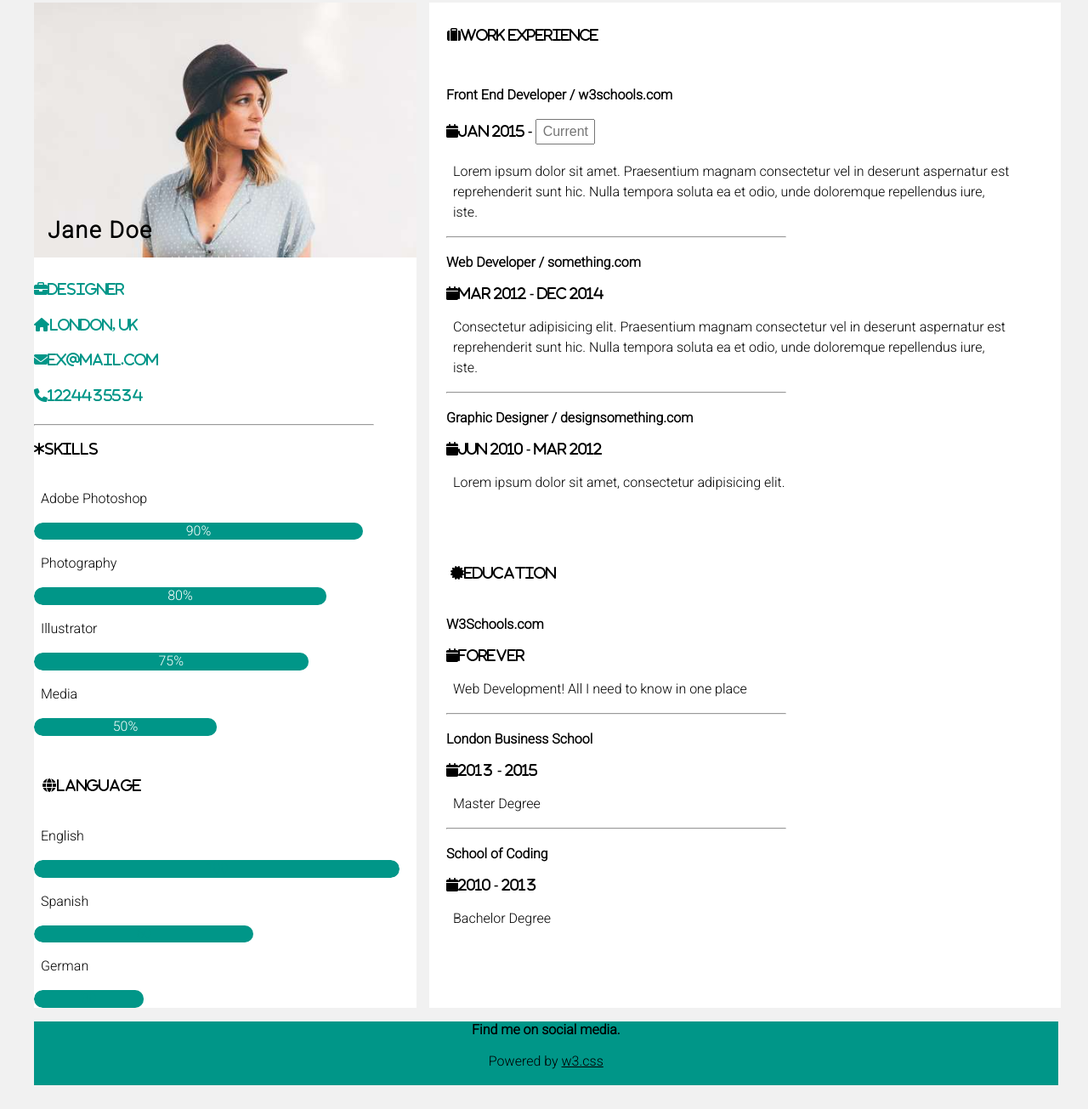
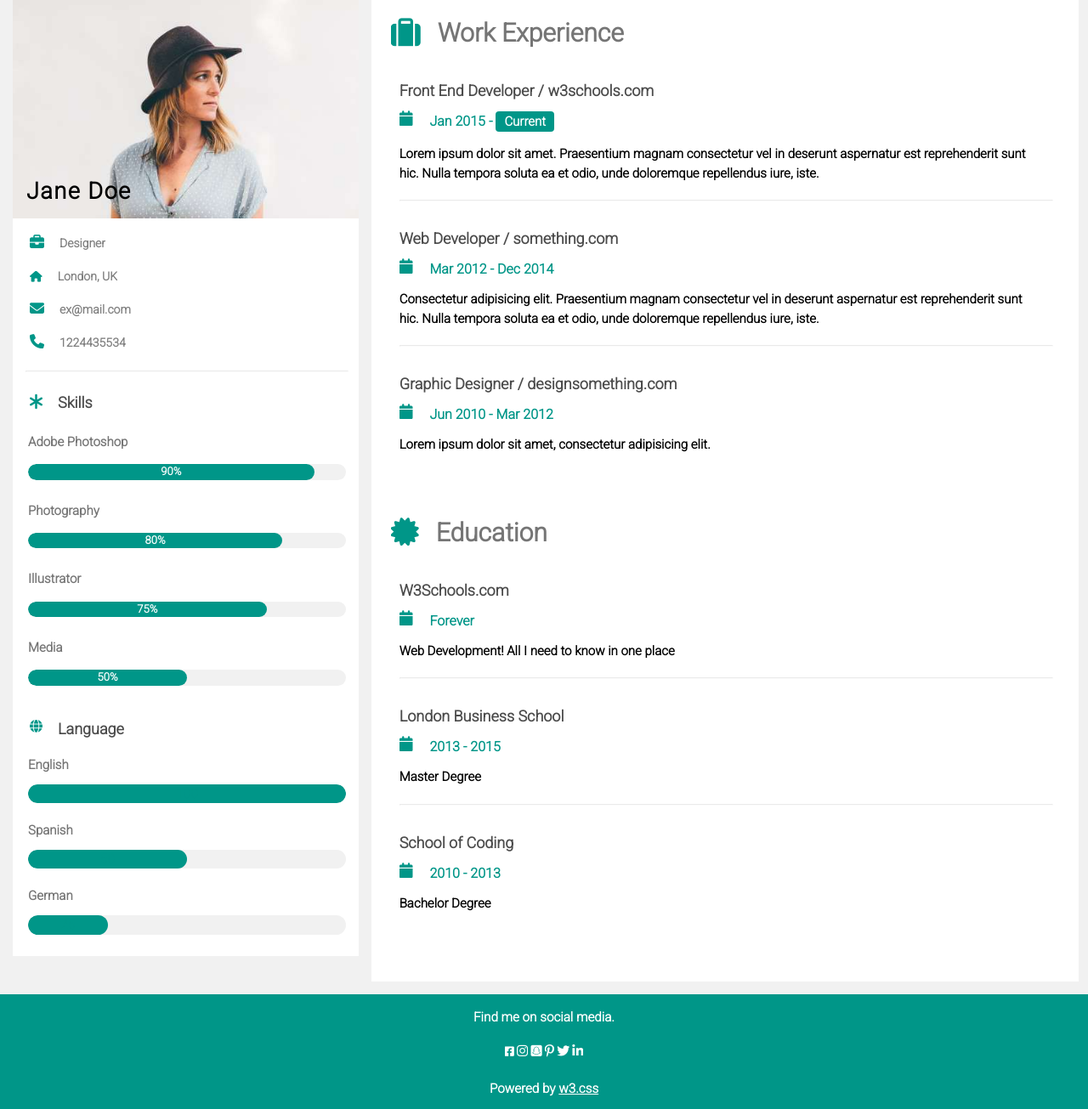
Before and after one commit to Nathanael-Lontsi/cv-template, a plain HTML site: page index.html in a window 1280 px wide. Shown: the part 32-1337 px from the top of the page at 85% size. Drawn offline with Linux system fonts and the light colour scheme.

Commit message:
several additions made

```diff
--- a/assets/styles/style.css
+++ b/assets/styles/style.css
@@ -1,5 +1,6 @@
 * {
-  box-sizing: border-box;
+  box-sizing: inherit;
+  font-family: 'Roboto', sans-serif;
   margin: 0;
   overflow-x: hidden;
   padding: 0;
@@ -7,136 +8,249 @@
 
 body {
   align-items: center;
-  font-family: 'Roboto', sans-serif;
   background: #f1f1f1;
-  padding: 20px;
   justify-content: center;
-  margin-left: 20px;
+  margin-top: 10px;
 }
 
 .container {
   background-color: #f1f1f1;
   display: grid;
   gap: 15px;
-  grid-template-columns: auto auto;
-  margin-top: 15px;
+  grid-template-columns: 1fr 2fr;
+  margin-top: 8px;
   position: relative;
-  width: 99%;
 }
 
 .left-side {
   background-color: #fff;
-  /* float: left; */
+  margin-bottom: 30px;
+  margin-left: 15px;
+  padding-bottom: 25px;
   position: relative;
 }
 
 .right-side {
   background-color: #fff;
-  /* float: left; */
-  padding: 0 50px 0 20px;
+  padding-left: 23px;
   position: relative;
-  width: 100%;
+  width: 96%;
 }
 
 .profile {
   position: relative;
   text-align: center;
-  color: black;
+  color: #000;
+}
+
+.profile img {
+  width: 100%;
 }
 
 .jane-doe {
+  bottom: 20px;
+  font-size: 27px;
+  left: 16px;
+  letter-spacing: 1.5px;
   position: absolute;
-  bottom: 20px;
-  letter-spacing: 1.5px;
-  left: 16px;
-  font-size: 27px;
 }
 
 .icons {
-  display: grid;
-  line-height: 1.6;
+  display: flex;
+  gap: 18px;
+  line-height: 1.5;
+  padding-left: 20px;
+  padding-top: 15px;
+}
+
+.name {
+  font-size: 14px;
+  font-weight: bold;
+  opacity: 0.5;
 }
 
 .icons .fa {
   color: #009688;
+  font-size: 17px;
 }
 
-hr {
-  width: 400px;
+.icons .fa-home {
+  font-size: 13px;
+}
+
+.line {
+  margin-left: 15px;
+  width: 93%;
+  opacity: 0.2;
+}
+
+h1 {
+  color: #757575;
+  font-size: 30px;
+}
+
+h2 {
+  font-size: 18px;
+  opacity: 0.7;
+}
+
+.asterisk {
+  display: flex;
+  gap: 18px;
+  padding-left: 20px;
+  padding-top: 25px;
+}
+
+.fa-asterisk {
+  color: #009688;
+  font-size: 20px;
+}
+
+.skill {
+  color: #757575;
+  font-size: 15px;
+  font-weight: bold;
+  line-height: 3.5;
+  padding-left: 18px;
+  padding-top: 10px;
 }
 
 .progressbar {
-  background-color: #fff;
+  background-color: #f1f1f1;
+  border-radius: 10px;
+  font-size: 13px;
+  font-weight: bold;
+  line-height: 1.4;
+  margin-left: 18px;
   text-align: center;
-  line-height: 1.3;
-  width: 430px;
-  border-radius: 10px;
+  width: 92%;
 }
 
 .row {
   background-color: #009688;
+  border-radius: 10px;
   color: #fff;
-  line-height: 1.3;
-  border-radius: 10px;
 }
 
-.globe-icon {
-  padding: 50px 10px 20px;
+.globe {
+  display: flex;
+  gap: 18px;
+  padding-left: 20px;
+  padding-top: 40px;
+}
+
+.fa-globe {
+  color: #009688;
+  font-size: 15px;
+}
+
+.language {
+  color: #757575;
+  font-size: 15px;
+  font-weight: bold;
+  line-height: 3;
+  padding-left: 18px;
+  padding-top: 10px;
 }
 
 .bar {
-  background-color: #fff;
+  background-color: #f1f1f1;
+  border-radius: 20px;
+  margin-left: 18px;
   text-align: center;
-  line-height: 1.3;
-  width: 430px;
-  border-radius: 10px;
+  width: 92%;
 }
 
 .col {
   background-color: #009688;
+  border-radius: 20px;
   color: #009688;
-  line-height: 1.3;
-  border-radius: 10px;
+  line-height: 1.4;
+}
+
+.suitcase {
+  display: flex;
+  gap: 20px;
+  padding-bottom: 40px;
+  padding-top: 35px;
+}
+
+.fa-suitcase {
+  color: #009688;
+  font-size: 35px;
 }
 
 .inner-box {
-  display: grid;
-  grid-template-columns: auto;
-  margin-bottom: 50px;
+  padding-left: 10px;
 }
 
-.suitcase-icon {
-  padding: 30px 1px;
+.calendar {
+  color: #009688;
 }
 
-h1 {
-  font-size: medium;
+.fa-calendar {
+  color: #009688;
+  font-size: 18px;
+  padding-top: 13px;
+  padding-right: 20px;
 }
 
-.border {
-  width: 70px;
-  height: 30px;
-  text-align: center;
-  font-size: 16px;
-  border-radius: 1px solid #000;
+button {
+  background-color: #009688;
+  border: none;
+  border-radius: 4px;
+  color: #fff;
+  font-size: 15px;
+  font-weight: bold;
+  padding: 3px 10px;
 }
 
 p {
-  padding: 2vh 1vh;
+  font-size: 15px;
+  font-weight: bold;
   line-height: 1.5;
+  margin-right: 50px;
+  padding-top: 15px;
+  padding-bottom: 20px;
 }
 
-.certificate-icon {
-  padding: 20px 5px;
+.straight {
+  margin-bottom: 33px;
+  opacity: 0.2;
+  width: 96%;
+}
+
+.certificate {
+  display: flex;
+  gap: 20px;
+  padding-bottom: 40px;
+  padding-top: 35px;
+}
+
+.fa-certificate {
+  color: #009688;
+  font-size: 33px;
 }
 
 .footer {
+  background-color: #009688;
+  color: #fff;
+  font-size: 13px;
+  line-height: 3;
+  margin-top: 15px;
+  padding-top: 5px;
   text-align: center;
-  background-color: #009688;
-  margin-right: 1.2vw;
-  margin-top: 2vh;
+}
+
+.fa-brands {
+  color: #fff;
+  font-size: 15px;
+}
+
+.fa-brands:hover {
+  opacity: 0.6;
 }
 
 a {
-  color: #000;
+  color: #fff;
 }
--- a/index.html
+++ b/index.html
@@ -15,153 +15,136 @@
     <div class="container">
         <div class="left-side">
             <div class="profile">
-                <img src="assets/images/avatar_hat.jpg" alt="Avatar" width="450vw">
+                <img src="assets/images/avatar_hat.jpg" alt="Avatar">
                 <div class="jane-doe"><b>Jane Doe</b></div>
             </div>
-            <div class="icons"><br>
-                <i class="fa fa-briefcase" aria-hidden="true">Designer</i><br>
-                <i class="fa fa-home" aria-hidden="true">London, UK</i><br>
-                <i class="fa fa-envelope" aria-hidden="true">ex@mail.com</i><br>
-                <i class="fa fa-phone" aria-hidden="true">1224435534</i><br>
-            </div>
-            <hr><br>
-            <div class="asterisk-icon">
-                <i class="fa fa-asterisk" aria-hidden="true">Skills</i>
-            </div>
+            <ul>
+                <li class="icons">
+                    <span><i class="fa fa-briefcase" aria-hidden="true"></i></span>
+                    <span class="name">Designer</span>
+                </li>
+                <li class="icons">
+                    <span><i class="fa fa-home" aria-hidden="true"></i></span>
+                    <span class="name">London, UK</span>
+                </li>
+                <li class="icons">
+                    <span><i class="fa fa-envelope" aria-hidden="true"></i></span>
+                    <span class="name">ex@mail.com</span>
+                </li>
+                <li class="icons">
+                    <span><i class="fa fa-phone" aria-hidden="true"></i></span>
+                    <span class="name">1224435534</span>
+                </li>
+            </ul>
             <br>
-            <div>
-                <p>Adobe Photoshop</p>
-            </div>
+            <hr class="line">
+            <span class="asterisk"><i class="fa fa-asterisk" aria-hidden="true"></i>
+                <h2>Skills</h2>
+            </span>
+            <div class="skill">Adobe Photoshop</div>
             <div class="progressbar">
                 <div class="row" style="width:90%">90%</div>
             </div>
-            <div>
-                <p>Photography</p>
-            </div>
+            <div class="skill">Photography</div>
             <div class="progressbar">
                 <div class="row" style="width:80%">80%</div>
             </div>
-            <div>
-                <p>Illustrator</p>
-            </div>
+            <div class="skill">Illustrator</div>
             <div class="progressbar">
                 <div class="row" style="width:75%">75%</div>
             </div>
-            <div>
-                <p>Media</p>
-            </div>
+            <div class="skill">Media</div>
             <div class="progressbar">
                 <div class="row" style="width:50%">50%</div>
             </div>
-            <div class="globe-icon">
-                <i class="fa fa-globe" aria-hidden="true">Language</i>
-            </div>
-            <div>
-                <p>English</p>
-            </div>
+            <span class="globe"><i class="fa fa-globe" aria-hidden="true"></i>
+                <h2>Language</h2>
+            </span>
+            <div class="language">English</div>
             <div class="bar">
                 <div class="col" style="width:100%">100</div>
             </div>
-            <div>
-                <p>Spanish</p>
+            <div class="language">Spanish</div>
+            <div class="bar">
+                <div class="col" style="width:50%">50</div>
             </div>
+            <div class="language">German</div>
             <div class="bar">
-                <div class="col" style="width:60%">60</div>
-            </div>
-            <div>
-                <p>German</p>
-            </div>
-            <div class="bar">
-                <div class="col" style="width:30%">30</div>
+                <div class="col" style="width:25%">25</div>
             </div>
         </div>
         <div class="right-side">
+            <span class="suitcase"><i class="fa fa-suitcase" aria-hidden="true"></i>
+                <h1>Work Experience</h1>
+            </span>
             <div class="inner-box">
-                <div class="suitcase-icon">
-                    <i class="fa fa-suitcase" aria-hidden="true">Work Experience</i>
+                <h2>Front End Developer / w3schools.com</h2>
+                <div class="calendar">
+                    <i class="fa fa-calendar" aria-hidden="true"></i><b>Jan 2015 -
+                    </b><button>Current</button>
                 </div>
-                <br>
+                <p>Lorem ipsum dolor sit amet. Praesentium magnam consectetur vel in deserunt aspernatur est
+                    reprehenderit sunt hic.
+                    Nulla tempora soluta ea et odio, unde doloremque repellendus iure, iste.</p>
+                <hr class="straight">
                 <div>
-                    <h1>Front End Developer / w3schools.com</h1>
+                    <h2>Web Developer / something.com</h2>
                 </div>
-                <br>
-                <div class="calender-icon">
-                    <i class="fa fa-calendar" aria-hidden="true">Jan 2015 -
-                        <input type="text" placeholder="Current" class="border"></i>
+                <div class="calendar">
+                    <i class="fa fa-calendar" aria-hidden="true"></i><b>Mar 2012 - Dec 2014</b>
+                </div>
                 <div>
-                        <p>Lorem ipsum dolor sit amet. Praesentium magnam consectetur vel in deserunt aspernatur est
+                    <p>Consectetur adipisicing elit. Praesentium magnam consectetur vel in deserunt aspernatur
+                        est
                         reprehenderit sunt
                         hic. Nulla tempora soluta ea et odio, unde doloremque repellendus iure, iste.</p>
                 </div>
+                <hr class="straight">
+                <div>
+                    <h2>Graphic Designer / designsomething.com</h2>
                 </div>
-                <hr><br>
-                <div>
-                    <h1>Web Developer / something.com</h1>
+                <div class="calendar">
+                    <i class="fa fa-calendar" aria-hidden="true"></i><b>Jun 2010 - Mar 2012</b>
+                </div>
+                <p>Lorem ipsum dolor sit amet, consectetur adipisicing elit.</p>
             </div>
             <br>
-                <div class="calender-icon">
-                    <i class="fa fa-calendar" aria-hidden="true">Mar 2012 - Dec 2014</i>
-                    <div>
-                        <p>Consectetur adipisicing elit. Praesentium magnam consectetur vel in deserunt aspernatur est
-                            reprehenderit sunt
-                            hic. Nulla tempora soluta ea et odio, unde doloremque repellendus iure, iste.</p>
-                    </div>
-                </div>
-                <hr><br>
-                <div>
-                    <h1>Graphic Designer / designsomething.com</h1>
-                </div>
-                <br>
-                <div class="calender-icon">
-                    <i class="fa fa-calendar" aria-hidden="true">Jun 2010 - Mar 2012</i>
-                    <div>
-                        <p>Lorem ipsum dolor sit amet, consectetur adipisicing elit.</p>
-                    </div>
-                </div>
+            <section class="inner">
+                <div class="certificate">
+                    <i class="fa fa-certificate" aria-hidden="true"></i>
+                    <h1>Education</h1>
                 </div>
                 <div class="inner-box">
-                <div class="certificate-icon">
-                    <i class="fa fa-certificate" aria-hidden="true">Education</i>
+                    <h2>W3Schools.com</h2>
+                    <div class="calendar">
+                        <i class="fa fa-calendar" aria-hidden="true"></i><b>Forever</b>
                     </div>
-                <br>
-                <div>
-                    <h1>W3Schools.com</h1>
+                    <p>Web Development! All I need to know in one place</p>
+                    <hr class="straight">
+                    <h2>London Business School</h2>
+                    <div class="calendar">
+                        <i class="fa fa-calendar" aria-hidden="true"></i><b>2013 - 2015</b>
                     </div>
-                <br>
-                <div class="calender-icon">
-                    <i class="fa fa-calendar" aria-hidden="true">Forever</i>
-                    <div>
-                        <p>Web Development! All I need to know in one place</p>
+                    <p>Master Degree</p>
+                    <hr class="straight">
+                    <h2>School of Coding</h2>
+                    <div class="calendar">
+                        <i class="fa fa-calendar" aria-hidden="true"></i><b>2010 - 2013</b>
                     </div>
-                </div>
-                <hr><br>
-                <div>
-                    <h1>London Business School</h1>
-                </div>
-                <br>
-                <div class="calender-icon">
-                    <i class="fa fa-calendar" aria-hidden="true">2013 - 2015</i>
-                    <div>
-                        <p>Master Degree</p>
-                    </div>
-                </div>
-                <hr><br>
-                <div>
-                    <h1>School of Coding</h1>
-                </div>
-                <br>
-                <div class="calender-icon">
-                    <i class="fa fa-calendar" aria-hidden="true">2010 - 2013</i>
-                    <div>
                     <p>Bachelor Degree</p>
                 </div>
-                </div>
-            </div>
+            </section>
         </div>
     </div>
     <footer class="footer">
-        <h1>Find me on social media.</h1>
-        <p>Powered by <a href="https://www.w3schools.com/w3css/default.asp">w3.css</a></p>
+        <h3>Find me on social media.</h3>
+        <i class="fa-brands fa-square-facebook fa-1x"></i>
+        <i class="fa-brands fa-instagram"></i>
+        <i class="fa-brands fa-square-snapchat"></i>
+        <i class="fa-brands fa-pinterest-p"></i>
+        <i class="fa-brands fa-twitter"></i>
+        <i class="fa-brands fa-linkedin-in"></i>
+        <h3>Powered by <a href="https://www.w3schools.com/w3css/default.asp">w3.css</a></h3>
     </footer>
 </body>
 
```
Lines whose indentation alone changed are shown as unchanged.
